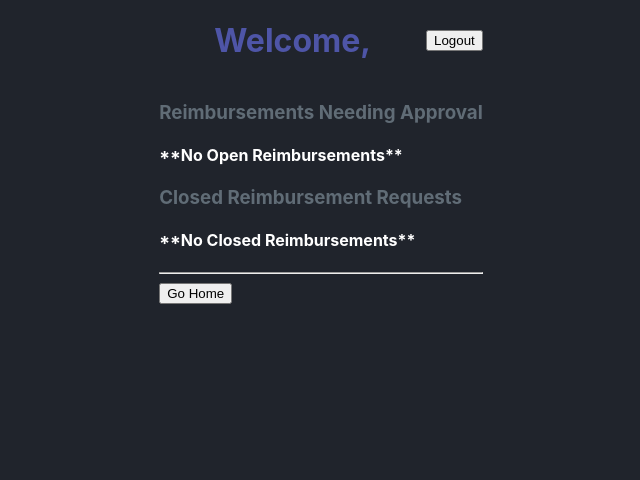
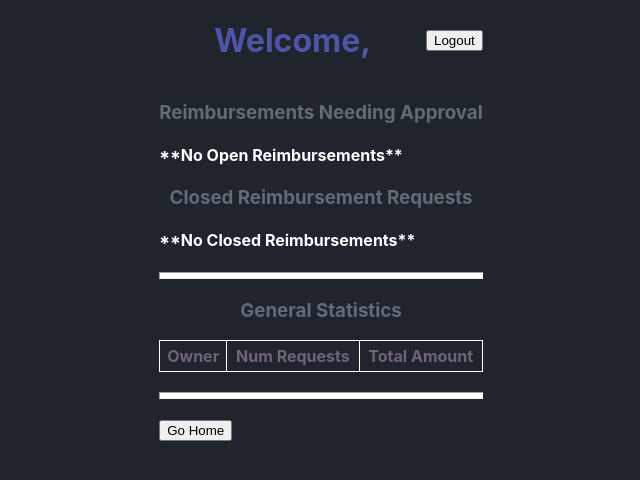
Before and after one commit to sdsmt05/project1-frontend-expense-reimbursement, a React (Create React App) app: page /approve in a window 1280 px wide. Shown: the top 480 px of the page, without its empty margins (319-959 px from the left). Built offline with nearby package versions, Linux system fonts and the light colour scheme; no server answers.

Commit message:
Implement statistics and basic styling

```diff
--- a/src/components/approve-reimbursements.tsx
+++ b/src/components/approve-reimbursements.tsx
@@ -4,11 +4,13 @@ import Reimbursement from "../dtos/dtos";
 import ApproveReimbursementsTable from "./approve-reimbursements-table";
 import ClosedReimbursements from "./closed-reimbursements";
 import Header from "./header";
+import StatisticsTable from "./statistics-table";
 
 export default function ApproveReimbursements(){
 
     const [openReimbursements, setOpenReimbursements] = useState<Reimbursement[]>([]);
     const [closedReimbursements, setClosedReimbursements] = useState<Reimbursement[]>([]);
+    const [allReimbursements, setAllReimbursements] = useState<Reimbursement[]>([]);
 
     const navigate = useNavigate();
 
@@ -16,6 +18,7 @@ export default function ApproveReimbursements(){
         (async ()=>{
             const response = await fetch(`http://localhost:5000/reimbursements`);
             const reimbursements: Reimbursement[] = await response.json();
+            setAllReimbursements(reimbursements);
             const allOpenReimbursements = reimbursements.filter(r => r.isApproved === "Pending");
             setOpenReimbursements(allOpenReimbursements.filter(r => r.ownerId !== sessionStorage.getItem("id")));
             setClosedReimbursements(reimbursements.filter(r => r.isApproved !== "Pending"));
@@ -32,6 +35,8 @@ export default function ApproveReimbursements(){
         {openReimbursements[0] ? <ApproveReimbursementsTable openReimbursements={openReimbursements}  closedReimbursements={closedReimbursements} setOpenReim={setOpenReimbursements} setClosedReim={setClosedReimbursements}/> : <h4>**No Open Reimbursements**</h4>}
         <ClosedReimbursements reimbursements={closedReimbursements}/>
         <hr/>
+        <StatisticsTable reimbursements={allReimbursements}/>
+        <hr/>
         <button onClick={goHome}>Go Home</button>
     </>)
 }
--- a/src/components/employee-home-page.tsx
+++ b/src/components/employee-home-page.tsx
@@ -22,11 +22,13 @@ export default function EmployeeHomePage(){
 
 
     return(<>
+        {closedReimbursements ? <>
         <Header/>
         <h1 style={{color: "#6d6477"}}>Employee Home Page</h1>
         <ReimbursementForm reimbursements={openReimbursements} setReimbursements={setOpenReimbursements}/>
         <OpenReimbursements reimbursements={openReimbursements}/>
         <ClosedReimbursements reimbursements={closedReimbursements}/>
+        </> : <h4>Loading...</h4>}
     </>);
 
 }
--- a/src/components/login-page.tsx
+++ b/src/components/login-page.tsx
@@ -13,12 +13,22 @@ export default function LoginPage(props: {updateUser: Function}){
             password: passwordInput.current.value
         }
 
+        if(!loginInfo.username || !loginInfo.password){
+            alert("Either the Username or Password is missing.")
+        } else {
+
             const response = await fetch('http://localhost:5000/login', {
             method: 'PATCH',
             body: JSON.stringify(loginInfo),
             headers: {'content-type': 'application/json'}
             })
 
+
+            if(response.status === 404) {
+                alert(`User with username ${loginInfo.username} could not be found`)
+            } else if (response.status === 401) {
+                alert("Invalid Password");
+            } else {
                 const user = await response.json();
                 props.updateUser({username: user.username, isManager: user.isManager});
 
@@ -26,6 +36,8 @@ export default function LoginPage(props: {updateUser: Function}){
                 sessionStorage.setItem("id", user.id);
                 sessionStorage.setItem("name", `${user.fname} ${user.lname}`);
                 sessionStorage.setItem("isManager", user.isManager);
+            }
+        }
     }
 
     return(<>
--- a/src/components/manager-home-page.tsx
+++ b/src/components/manager-home-page.tsx
@@ -27,6 +27,7 @@ export default function ManagerHomePage(){
     }
 
     return(<>
+        {closedReimbursements ? <>
         <Header/>
         <h1 style={{color: "#6d6477"}}>Manager Home Page</h1>
         <ReimbursementForm reimbursements={openReimbursements} setReimbursements={setOpenReimbursements}/>
@@ -34,5 +35,6 @@ export default function ManagerHomePage(){
         <ClosedReimbursements reimbursements={closedReimbursements}/>
         <hr/>
         <button onClick={goApprove}>Go To Approvals</button>
+        </> : <h4>Loading...</h4>}
     </>)
 }
--- /dev/null
+++ b/src/components/statistics-row.tsx
@@ -0,0 +1,11 @@
+
+export default function StatisticsRow(props: {ownerName: string, numRequests: number, totalAmount: number}){
+
+    const {ownerName, numRequests, totalAmount} = props;
+
+    return(<tr>
+        <td>{ownerName}</td>
+        <td>{numRequests}</td>
+        <td>{totalAmount}</td>
+    </tr>)
+}
--- /dev/null
+++ b/src/components/statistics-table.tsx
@@ -0,0 +1,33 @@
+import Reimbursement from "../dtos/dtos";
+import StatisticsRow from "./statistics-row";
+
+export default function StatisticsTable(props: {reimbursements: Reimbursement[]}){
+
+    const {reimbursements} = props;
+
+    const users = Array.from(new Set(reimbursements.map((r: Reimbursement) => r.ownerName)));
+    let tableRows = [];
+
+    for(let user of users) {
+        let userReimbursements = reimbursements.filter(r => r.ownerName === user);
+        let totalAmount: number = 0;
+        userReimbursements.forEach((r)=> totalAmount += Number(r.amount));
+        tableRows.push(<StatisticsRow key={user} ownerName={user} numRequests={userReimbursements.length} totalAmount={totalAmount}/>)
+    }
+
+    return(<>
+        <h3 style={{color: "#606c76"}}>General Statistics</h3>
+        <table>
+            <thead>
+                <tr>
+                    <th>Owner</th>
+                    <th>Num Requests</th>
+                    <th>Total Amount</th>
+                </tr>
+            </thead>
+            <tbody>
+                {tableRows}
+            </tbody>
+        </table>
+    </>)
+}
--- a/src/index.css
+++ b/src/index.css
@@ -11,6 +11,40 @@ body {
   -moz-osx-font-smoothing: grayscale;
 }
 
+input {
+  margin-left: 10px;
+  margin-right: 10px;
+}
+
+table, th, td {
+  border: 1px solid white;
+  border-collapse: collapse;
+  padding: 5px;
+}
+
+table {
+  width: 100%;
+}
+
+td {
+  text-align: center;
+}
+
+th {
+  color: #6d6477;
+}
+
+hr {
+  margin-top: 20px;
+  margin-bottom: 20px;
+  height: 5px;
+  background-color: white;
+}
+
+h1, h3 {
+  text-align: center;
+}
+
 code {
   font-family: source-code-pro, Menlo, Monaco, Consolas, 'Courier New',
     monospace;
```
Lines whose indentation alone changed are shown as unchanged.
